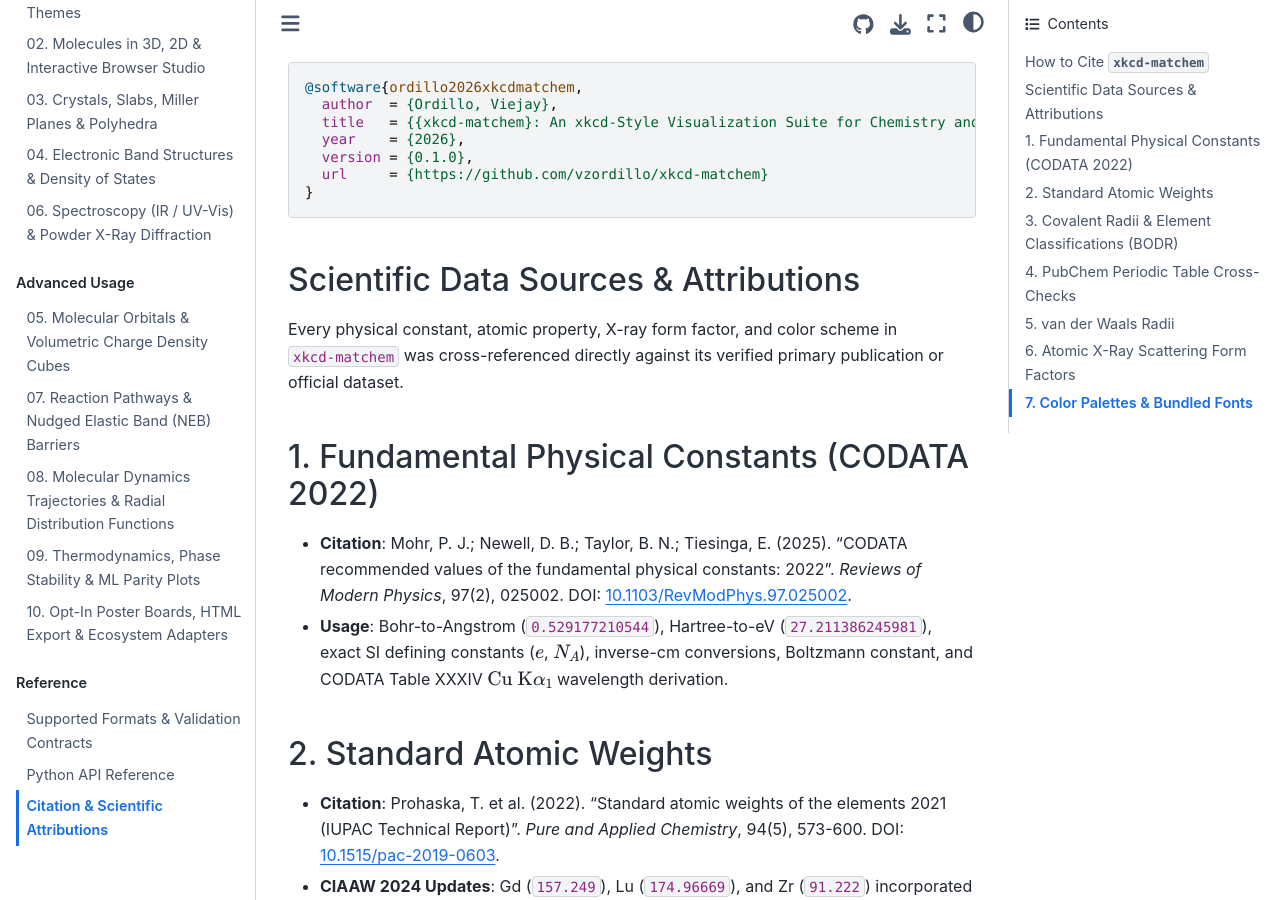
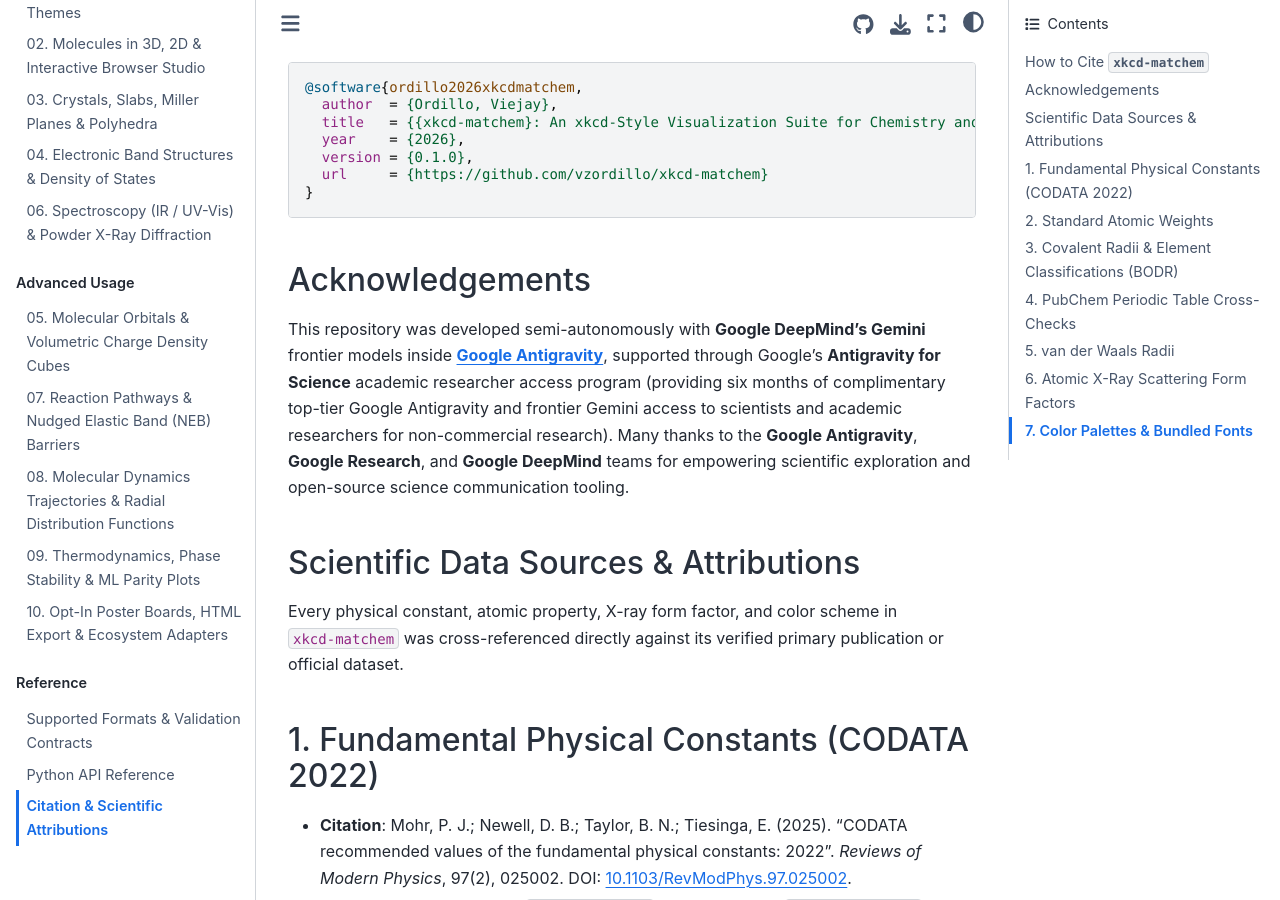
Before and after one commit to vzordillo/xkcd-matchem, a Jupyter Book: the page built from book/reference/attributions.md, in a window 1280 px wide and 900 px high, scrolled down 352 px. Built offline with Jupyter Book 1.0.4 settings and Sphinx 7.4.7 and the Sphinx Book theme 1.1.4, drawn with Linux system fonts in a browser that asks for light colours.

Commit message:
Acknowledge Google Antigravity for Science and Gemini models in README and docs

````diff
--- a/book/reference/attributions.md
+++ b/book/reference/attributions.md
@@ -15,6 +15,10 @@ If `xkcd-matchem` helps you build a poster, lecture slide, tutorial, or scicomm
   url     = {https://github.com/vzordillo/xkcd-matchem}
 }
 ```
+
+## Acknowledgements
+
+This repository was developed semi-autonomously with **Google DeepMind's Gemini** frontier models inside **[Google Antigravity](https://antigravity.google)**, supported through Google's **Antigravity for Science** academic researcher access program (providing six months of complimentary top-tier Google Antigravity and frontier Gemini access to scientists and academic researchers for non-commercial research). Many thanks to the **Google Antigravity**, **Google Research**, and **Google DeepMind** teams for empowering scientific exploration and open-source science communication tooling.
 
 ## Scientific Data Sources & Attributions
 
````
Also changed, not shown: README.md (+6 -0 lines).
